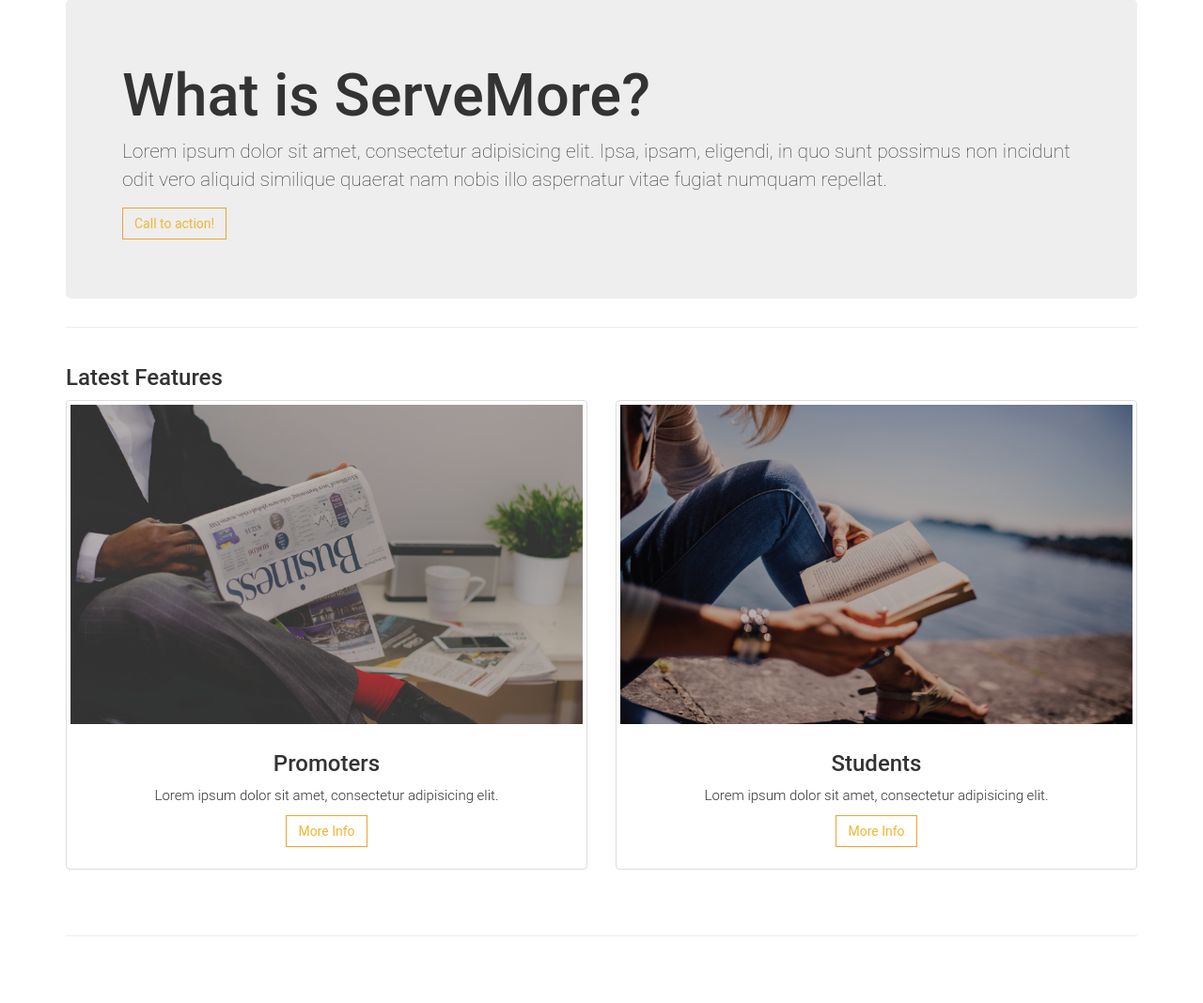
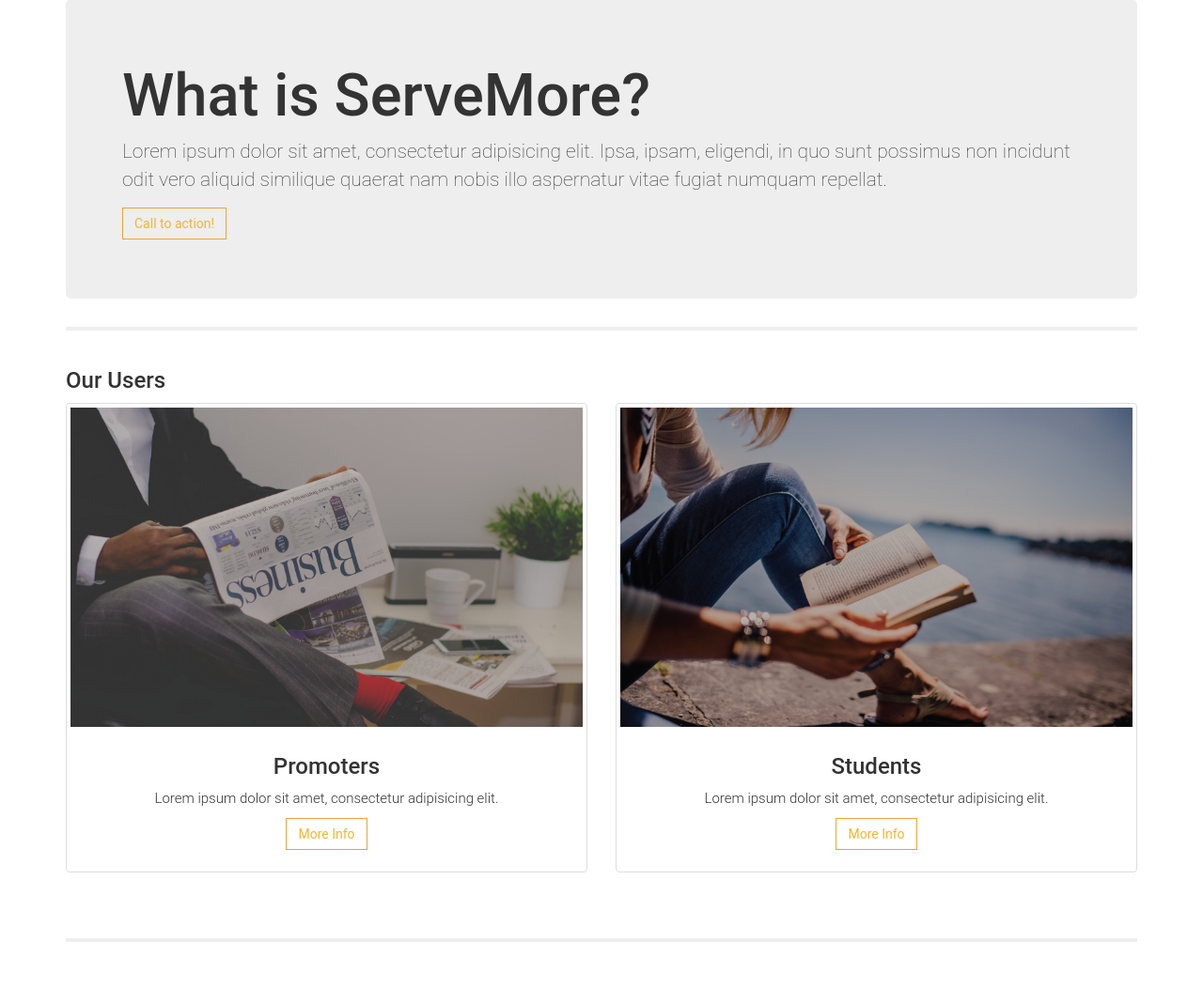
Before and after one commit to NoahWessel/serveMore, a PHP site: page /about.html in a window 1280 px wide. Shown: the part 195-1263 px from the top of the page at 94% size. Before the commit the page ends 1192 px from the top, so only its background shows below. Run offline with PHP 8.4, Linux system fonts and the light colour scheme; some libraries are stand-ins or nearby versions.

Commit message:
Added Horizontal Rules and updated About Page

```diff
--- a/about.html
+++ b/about.html
@@ -93,6 +93,7 @@
 	<!--CONTENT-->
 
 		<div class="container" style="margin-top:3em; margin-bottom:3em;">
+
 			<!-- Jumbotron Header -->
 	        <header class="jumbotron hero-spacer">
 	            <h1>What is ServeMore?</h1>
@@ -106,14 +107,12 @@
 	        <!-- Title -->
 	        <div class="row">
 	            <div class="col-lg-12">
-	                <h3>Latest Features</h3>
+	                <h3>Our Users</h3>
 	            </div>
 	        </div>
-	        <!-- /.row -->
 
 	        <!-- Page Features -->
 	        <div class="row text-center">
-
 	            <div class="col-md-6 col-sm-6 hero-feature">
 	                <div class="thumbnail">
 	                    <img src="css/images/promoters.jpg" alt="">
@@ -139,12 +138,10 @@
 	                    </div>
 	                </div>
 	            </div>
+	        </div>
 
-	        </div>
-	        <!-- /.row -->
 
 	        <hr>
-
 		</div>
 
 
--- a/apply.html
+++ b/apply.html
@@ -93,6 +93,8 @@
 
 			<p class="pageHeader pageBody">APPLY</p>
 
+			<hr width="50%">
+
 			<!--Row 1-->
 			<div class="container-fluid">
 				<div class="row-fluid">
--- a/applynow.html
+++ b/applynow.html
@@ -93,6 +93,9 @@
 
 		<p class="pageHeader pageBody">Apply For This Opportunity</p>
 
+		<hr width="50%">
+
+
 		<div class="container">
 			<p class="bodyText">
 				Lorem ipsum dolor sit amet, consectetur adipiscing elit. Praesent mi dolor, rutrum blandit venenatis sit amet, accumsan quis eros. Fusce auctor faucibus neque, ut posuere est maximus sed. Vestibulum diam augue, sagittis sit amet nisi eu, molestie maximus erat.
--- a/css/styles.css
+++ b/css/styles.css
@@ -9,6 +9,10 @@ body {
 	font-family: "HelveticaNeue-Light", "Helvetica Neue Light", "Helvetica Neue", Helvetica, Arial, "Lucida Grande", sans-serif;
    	font-weight: 300;
 	font-size:1.5em;
+}
+
+hr {
+	border-width:4px;
 }
 
 body.home {
--- a/promote.html
+++ b/promote.html
@@ -92,7 +92,7 @@
 
 			<p class="pageHeader pageBody">PROMOTE</p>
 
-			<hr>
+			<hr width="50%">
 
 			<!--Row 1-->
 			<div class="container-fluid">
--- a/promotenow.html
+++ b/promotenow.html
@@ -92,6 +92,8 @@
 	<!--CONTENT-->
 
 		<p class="pageHeader pageBody">Post an Opportunity</p>
+
+		<hr width="50%">
 
 		<div class="container">
 			<p class="bodyText">
```
